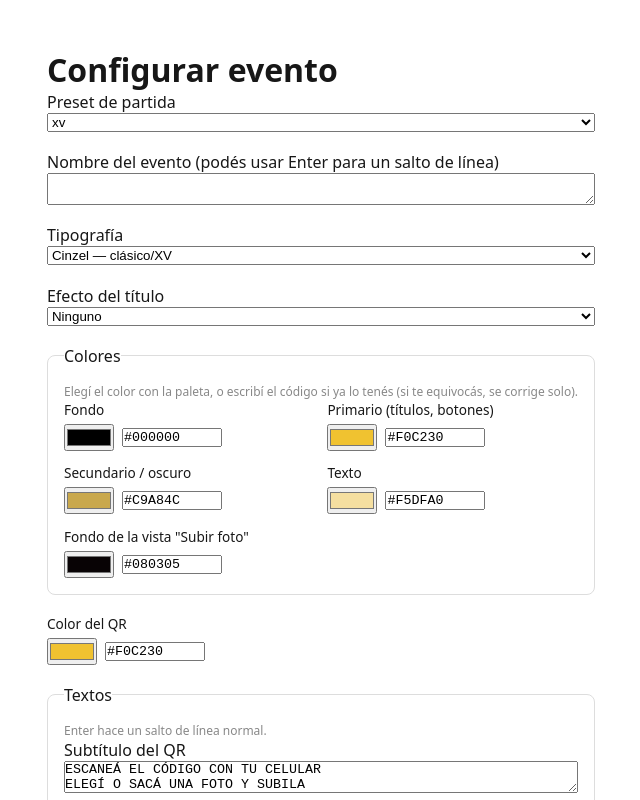
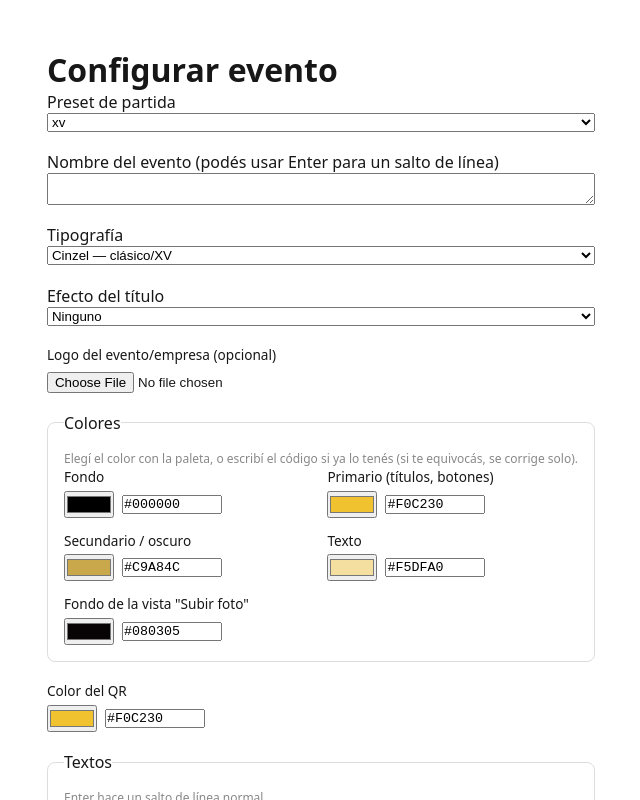
Before and after one commit to ezequielflorentin97-wq/eventwall-live, a Next.js app: page /admin/1/wizard in a window 1280 px wide. Shown: the top 800 px of the page, without its empty margins (319-959 px from the left). Built offline with nearby package versions, Linux system fonts and the light colour scheme.

Commit message:
feat: allow uploading a brand/event logo shown on home and display views

```diff
--- a/app/admin/[eventId]/wizard/page.tsx
+++ b/app/admin/[eventId]/wizard/page.tsx
@@ -8,6 +8,7 @@ import { TEXT_EFFECTS, type TextEffectId } from '../../../../lib/textEffects'
 import { normalizeHexColor } from '../../../../lib/colorUtils'
 import { toStorage, toEditable } from '../../../../lib/lineBreaks'
 import { EventPreview } from '../../../../components/admin/EventPreview'
+import { LogoUploader } from '../../../../components/admin/LogoUploader'
 import type { Preset } from '../../../../lib/config'
 
 type ColorKey = keyof Preset['colors']
@@ -73,6 +74,7 @@ export default function Wizard() {
   const [qrColor, setQrColor] = useState(PRESETS[PRESET_NAMES[0]].colors.primary)
   const [qrColorTouched, setQrColorTouched] = useState(false)
   const [titleEffect, setTitleEffect] = useState<TextEffectId>('ninguno')
+  const [logoUrl, setLogoUrl] = useState<string | undefined>(undefined)
   const [error, setError] = useState('')
   const [submitting, setSubmitting] = useState(false)
 
@@ -109,6 +111,7 @@ export default function Wizard() {
         },
         qrColor,
         titleEffect,
+        logoUrl,
       })
       router.push(`/admin?configured=${slug}`)
     } catch (err) {
@@ -166,6 +169,8 @@ export default function Wizard() {
               ))}
             </select>
           </label>
+
+          <LogoUploader value={logoUrl} onChange={setLogoUrl} />
 
           <fieldset style={{ border: '1px solid #ddd', borderRadius: 8, padding: '1rem' }}>
             <legend>Colores</legend>
@@ -235,6 +240,7 @@ export default function Wizard() {
             fontBody={fontPair.body}
             qrColor={qrColor}
             titleEffect={titleEffect}
+            logoUrl={logoUrl}
           />
         </div>
       </div>
--- a/app/admin/actions.ts
+++ b/app/admin/actions.ts
@@ -17,6 +17,7 @@ export async function configureEvent(
     texts?: Partial<Preset['texts']>
     qrColor?: string
     titleEffect?: string
+    logoUrl?: string
   }
 ) {
   if (!PRESETS[input.preset]) {
@@ -40,6 +41,7 @@ export async function configureEvent(
     texts: input.texts,
     qrColor: input.qrColor,
     titleEffect: input.titleEffect,
+    logoUrl: input.logoUrl,
   })
 
   const configuredAt = new Date().toISOString()
--- a/components/admin/EventPreview.tsx
+++ b/components/admin/EventPreview.tsx
@@ -9,12 +9,13 @@ type PreviewProps = {
   fontBody: string
   qrColor: string
   titleEffect: string
+  logoUrl?: string
 }
 
 // A mock of the home + QR views using the wizard's current form state — not
 // the real EventApp (that fetches photos from Cloudinary), just enough to
 // judge the palette/typography/effect choice before saving.
-export function EventPreview({ eventName, colors, fontDisplay, fontBody, qrColor, titleEffect }: PreviewProps) {
+export function EventPreview({ eventName, colors, fontDisplay, fontBody, qrColor, titleEffect, logoUrl }: PreviewProps) {
   return (
     <div
       style={{
@@ -30,6 +31,10 @@ export function EventPreview({ eventName, colors, fontDisplay, fontBody, qrColor
         border: '1px solid #ddd',
       }}
     >
+      {logoUrl && (
+        // eslint-disable-next-line @next/next/no-img-element
+        <img src={logoUrl} alt="" style={{ maxWidth: 100, maxHeight: 70, objectFit: 'contain' }} />
+      )}
       <p
         style={{
           fontFamily: fontDisplay,
--- /dev/null
+++ b/components/admin/LogoUploader.tsx
@@ -0,0 +1,71 @@
+'use client'
+import { useState } from 'react'
+
+// Same unsigned-upload Cloudinary accounts as guest photos, but a fixed
+// "eventwall-branding" folder — logos are uploaded before the event has a
+// final slug (that's only generated when the wizard is submitted).
+const CLOUDS = [
+  { name: 'dberfji8v', preset: 'kiara_preset' },
+  { name: 'dtoq7eqee', preset: 'kiara_preset' },
+]
+
+async function uploadLogo(file: File): Promise<string> {
+  let lastError: unknown = null
+  for (const cloud of CLOUDS) {
+    const form = new FormData()
+    form.append('file', file)
+    form.append('upload_preset', cloud.preset)
+    form.append('folder', 'eventwall-branding')
+    try {
+      const res = await fetch(`https://api.cloudinary.com/v1_1/${cloud.name}/image/upload`, { method: 'POST', body: form })
+      if (res.ok) {
+        const body = await res.json()
+        return body.secure_url as string
+      }
+      lastError = await res.text()
+    } catch (err) {
+      lastError = err
+    }
+  }
+  throw new Error(`No se pudo subir el logo: ${String(lastError)}`)
+}
+
+export function LogoUploader({ value, onChange }: { value: string | undefined; onChange: (url: string | undefined) => void }) {
+  const [status, setStatus] = useState<'idle' | 'uploading' | 'error'>('idle')
+
+  async function handleFile(file: File) {
+    setStatus('uploading')
+    try {
+      const url = await uploadLogo(file)
+      onChange(url)
+      setStatus('idle')
+    } catch {
+      setStatus('error')
+    }
+  }
+
+  return (
+    <label style={{ display: 'flex', flexDirection: 'column', gap: '0.5rem', fontSize: '0.85rem' }}>
+      Logo del evento/empresa (opcional)
+      <div style={{ display: 'flex', alignItems: 'center', gap: '0.8rem' }}>
+        {value && (
+          // eslint-disable-next-line @next/next/no-img-element
+          <img src={value} alt="Logo actual" style={{ width: 56, height: 56, objectFit: 'contain', background: '#fff', borderRadius: 6, border: '1px solid #ddd' }} />
+        )}
+        <input
+          type="file"
+          accept="image/*"
+          disabled={status === 'uploading'}
+          onChange={(e) => e.target.files?.[0] && handleFile(e.target.files[0])}
+        />
+        {value && (
+          <button type="button" onClick={() => onChange(undefined)} style={{ fontSize: '0.75rem' }}>
+            Quitar
+          </button>
+        )}
+      </div>
+      {status === 'uploading' && <span style={{ color: '#888' }}>Subiendo…</span>}
+      {status === 'error' && <span style={{ color: 'crimson' }}>No se pudo subir el logo, probá de nuevo.</span>}
+    </label>
+  )
+}
--- a/lib/config.ts
+++ b/lib/config.ts
@@ -10,6 +10,10 @@ export type EventConfig = Preset & {
   eventName: string
   cloudinaryFolder: string
   decorationUrl?: string
+  // Brand/event logo (company logo, sponsor logo, event crest) shown on the
+  // home view and display footer. Uploaded via the wizard — see
+  // components/admin/LogoUploader.tsx.
+  logoUrl?: string
   // Falls back to the merged colors.primary when not set explicitly, so
   // every preset gets a sensible QR color for free.
   qrColor: string
@@ -23,6 +27,7 @@ type Override = DeepPartial<Preset> & {
   eventName: string
   cloudinaryFolder: string
   decorationUrl?: string
+  logoUrl?: string
   qrColor?: string
   titleEffect?: string
 }
@@ -33,6 +38,7 @@ export function mergeEventConfig(preset: Preset, override: Override): EventConfi
     eventName: override.eventName,
     cloudinaryFolder: override.cloudinaryFolder,
     decorationUrl: override.decorationUrl,
+    logoUrl: override.logoUrl,
     qrColor: override.qrColor ?? colors.primary,
     titleEffect: override.titleEffect ?? 'ninguno',
     colors,
```
Also changed, not shown: components/event-app/EventApp.tsx (+12 -0 lines).
